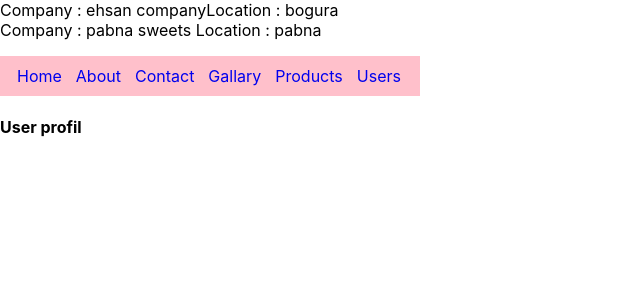
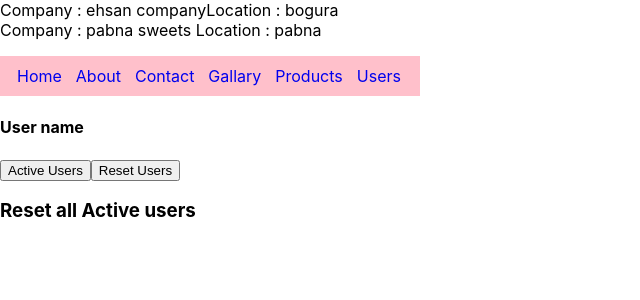
Before and after one commit to Mim-Hakkani/ReactRouter6, a React (Create React App) app: page /users in a window 1280 px wide. Shown: the top 300 px of the page, without its empty margins (0-640 px from the left). Built offline with nearby package versions, Linux system fonts and the light colour scheme.

Commit message:
create use search params and functionalits successfully

```diff
--- a/src/pages/Users.js
+++ b/src/pages/Users.js
@@ -1,10 +1,22 @@
 import React from 'react';
-import { Outlet } from 'react-router-dom';
+import { Outlet, useSearchParams } from 'react-router-dom';
 
 const Users = () => {
+    const[searchParams ,setSearchParams]=useSearchParams()
+    const data = searchParams.get('filter')==='active';
+
     return (
         <div>
-            <h4>User profil</h4>
+            <h4>User name</h4>
+
+            {/* search params  */}
+
+            <button onClick={()=>setSearchParams({filter:'active'})}>Active Users </button>
+            <button onClick={()=>setSearchParams({})}>Reset Users </button>
+
+            {
+                data ? <h2>Show all active users </h2> : <h3>Reset all Active users</h3>
+            }
 
             <Outlet/>
         </div>
```
Also changed, not shown: 1 other file (tests, documents, lock files or other folders).
